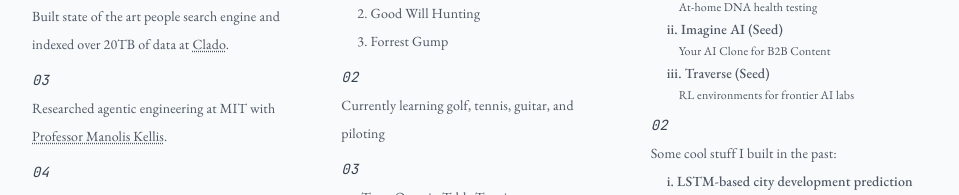
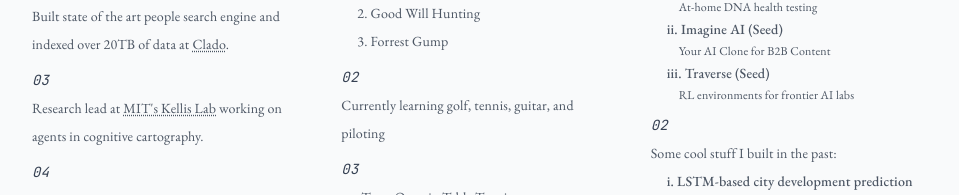
Before and after one commit to DavidBShan/WebsiteV2, a Next.js app: page / in a window 1280 px wide. Shown: the part 390-585 px from the top of the page, without its empty margins (160-1119 px from the left). Built offline with nearby package versions, Linux system fonts and the light colour scheme.

Commit message:
update MIT role description to research lead in cognitive cartography
Co-Authored-By: Claude Opus 4.6 <noreply@anthropic.com>

```diff
--- a/app/page.tsx
+++ b/app/page.tsx
@@ -192,15 +192,15 @@ export default function Home() {
                       03
                     </div>
                     <p>
-                      Researched agentic engineering at MIT with <a
+                      Research lead at <a
                         target="_blank"
                         rel="noopener noreferrer"
                         className="href-text"
                         href="https://compbio.mit.edu/"
-                        aria-label="Visit Professor Manolis Kellis at MIT"
+                        aria-label="Visit MIT Kellis Lab"
                       >
-                        Professor Manolis Kellis
-                      </a>.
+                        MIT's Kellis Lab
+                      </a> working on agents in cognitive cartography.
                     </p>
                   </li>
                   <li
```
